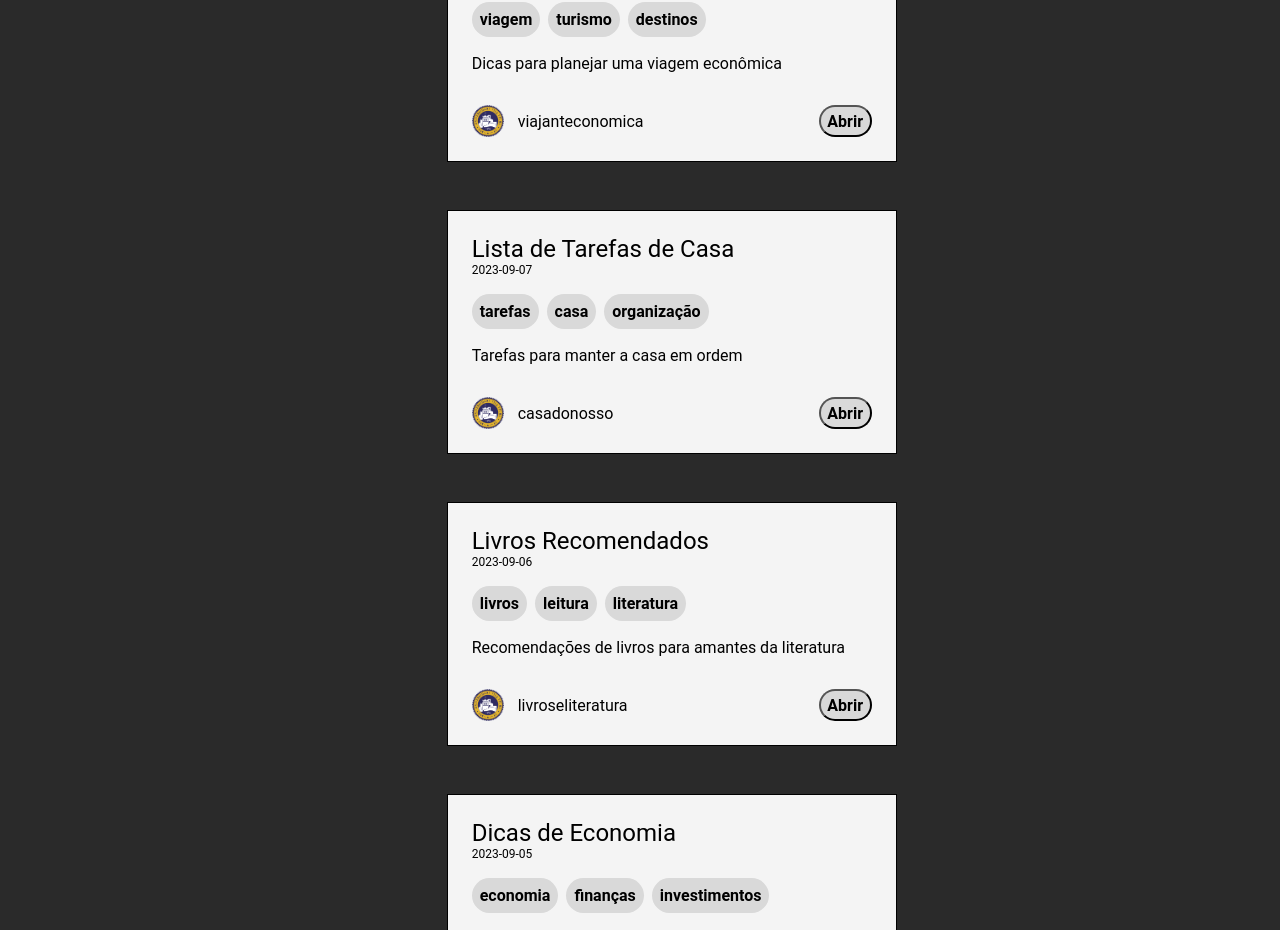
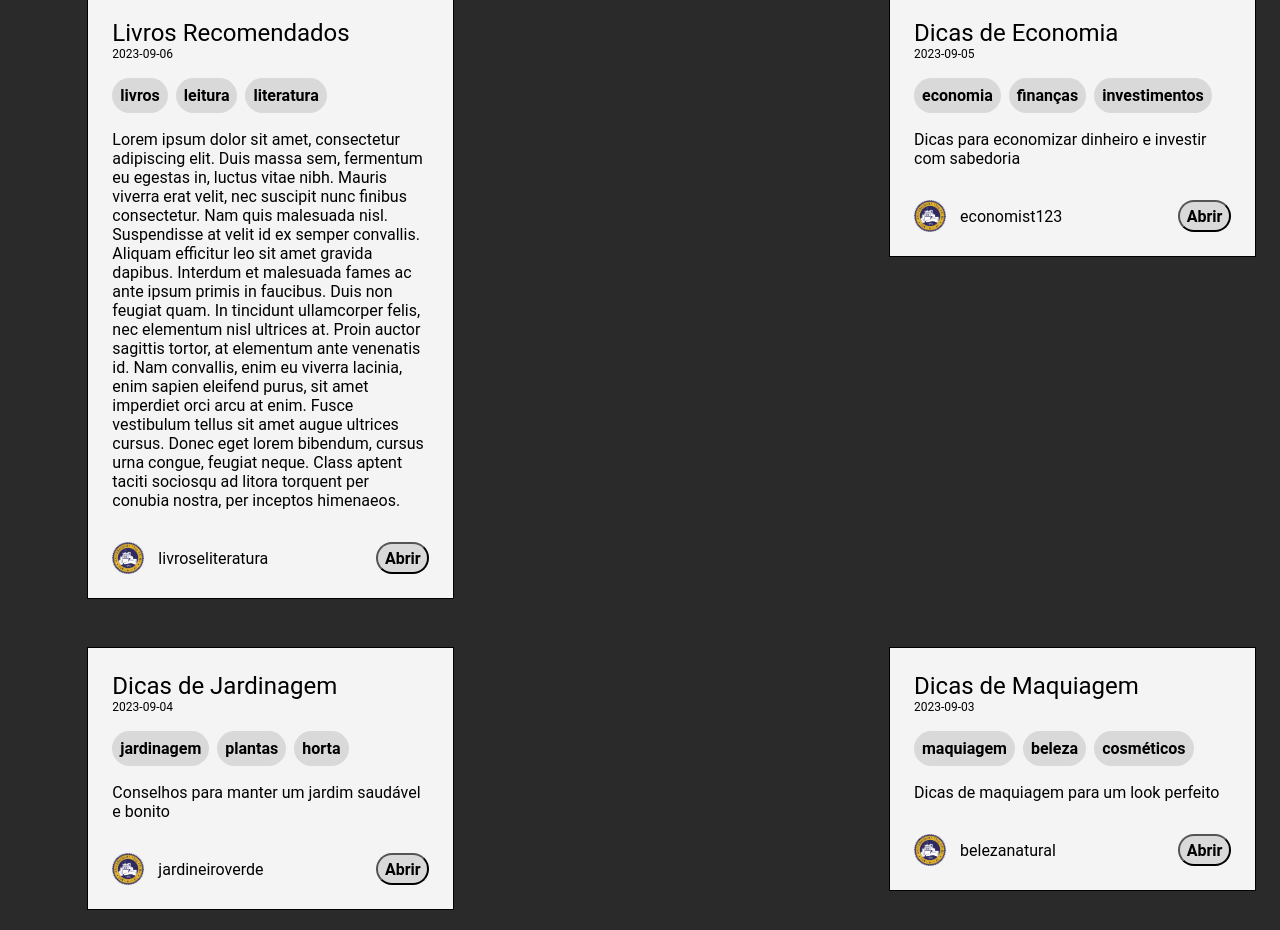
Before and after one commit to jojosuelobo/babel, a React (Vite) app: page / in a window 1280 px wide. Shown: the part 1060-1990 px from the top of the page. Built offline with nearby package versions, Linux system fonts and the light colour scheme; data requests are answered from the project's data file; a web font is replaced by a local one.

Commit message:
retoques no css

```diff
--- a/data/db.json
+++ b/data/db.json
@@ -92,7 +92,7 @@
                 "leitura",
                 "literatura"
             ],
-            "descricao": "Recomendações de livros para amantes da literatura",
+            "descricao": "Lorem ipsum dolor sit amet, consectetur adipiscing elit. Duis massa sem, fermentum eu egestas in, luctus vitae nibh. Mauris viverra erat velit, nec suscipit nunc finibus consectetur. Nam quis malesuada nisl. Suspendisse at velit id ex semper convallis. Aliquam efficitur leo sit amet gravida dapibus. Interdum et malesuada fames ac ante ipsum primis in faucibus. Duis non feugiat quam. In tincidunt ullamcorper felis, nec elementum nisl ultrices at. Proin auctor sagittis tortor, at elementum ante venenatis id. Nam convallis, enim eu viverra lacinia, enim sapien eleifend purus, sit amet imperdiet orci arcu at enim. Fusce vestibulum tellus sit amet augue ultrices cursus. Donec eget lorem bibendum, cursus urna congue, feugiat neque. Class aptent taciti sociosqu ad litora torquent per conubia nostra, per inceptos himenaeos.",
             "nome_usuario": "livroseliteratura",
             "itens_lista": [
                 {
--- a/src/pages/Feed/Feed.module.sass
+++ b/src/pages/Feed/Feed.module.sass
@@ -2,14 +2,19 @@
     background-color: #2A2A2A
     .feed
         display: flex
-        flex-direction: column
-        align-items: center
+        //flex-direction: column
+        //align-items: center
+        flex-direction: row
+        flex-wrap: wrap
+        justify-content: space-between
         .post
-            width: 50vh
+            width: calc(30% - 3rem)
+            height: 100%
             background-color: #F4F4F4
             margin: 1.5rem
             padding: 1.5rem
             border: 1px solid
+            cursor: pointer
             .title
                 color: #000
                 font-size: 24px
```
